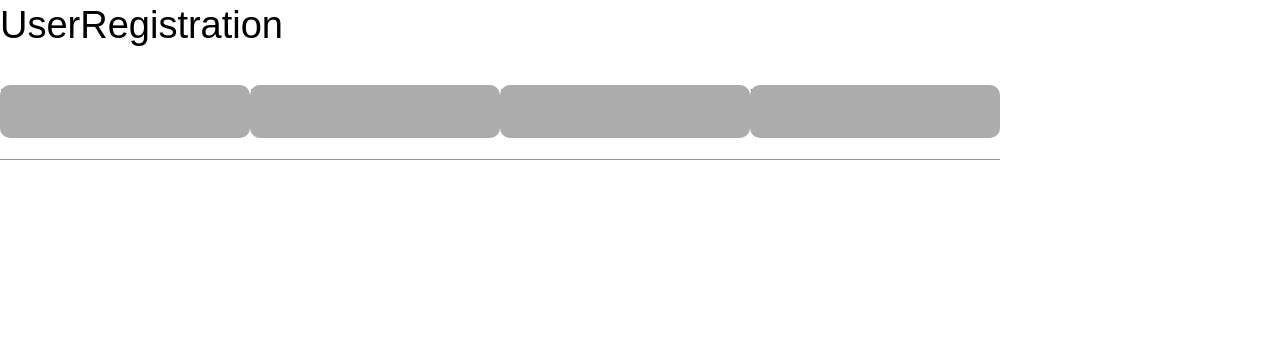
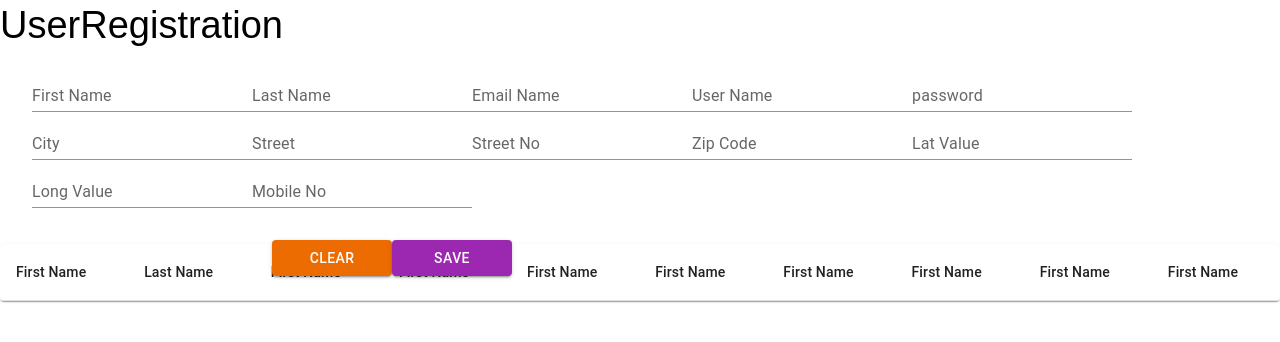
Before and after one commit to Mish880/React-Js-Simple-Templates, a React (Create React App) app: page /user in a window 1280 px wide. Shown: the top 342 px of the page. Built offline with nearby package versions, Linux system fonts and the light colour scheme.

Commit message:
fix errors

```diff
--- a/src/page/UserRegistration/UserRegistration.css
+++ b/src/page/UserRegistration/UserRegistration.css
@@ -1,55 +1,37 @@
-*{
-    box-sizing: border-box;
+.text__container{
+    display: flex;
+    flex-direction: row;
+    flex-wrap: wrap;
+    height: 60%;
+    width: 80%;
+    align-items: center;
+    justify-content: space-evenly;
 }
 
-.container{
-    padding: 16px;
-    background-color: white;
+.clear{
+    position: absolute;
+    left: 34vh !important;
+    top: 4vh !important;
+    width: 15vh;
 }
 
-input[type=text]{
-    width: 100%;
-    padding: 15px;
-    margin: 5px 0 22px 0;
-    display: inline-block;
-    border: none;
-    background:rgb(173, 172, 172);
+.save{
+    position: absolute;
+    left: 56vh !important;
+    top: -3px !important;
+    width: 14vh;
 }
 
-input[type=text]:focus{
-    background-color: rgb(90, 86, 86);
-    outline: none;
+.txt{
+    left: 4vh;
 }
 
-hr{
-    border: 1px solid #ffffff;
-    margin-bottom:25px;
+.table{
+    position: absolute;
+    top: 32vh;
+    color: white;
 }
 
-.registerbtn{
-    background-color:#1a1b1b;
+.col{
     color: white;
-    padding: 16px 20px;
-    margin: 8px 0;
-    border: none;
-    cursor: pointer;
-    width: 100%;
-    opacity: 0.9;
 }
-
-.registerbtn:hover{
-   opacity: 1;
-}
-
-a{
-    color: dodgerblue;
-}
-
-.signin{
-    background-color: #f1f1f1;
-    text-align: center;
-}
-
-table{
-    width: 100%;
-}
--- a/src/page/UserRegistration/UserRegistration.jsx
+++ b/src/page/UserRegistration/UserRegistration.jsx
@@ -8,9 +8,12 @@ import  TableBody from '@mui/material/TableBody';
 import  TableCell  from '@mui/material/TableCell';
 import  TableContainer  from '@mui/material/TableContainer';
 import  TableHead  from '@mui/material/TableHead';
+import  TableRow from '@mui/material/TableRow';
+import  Paper from '@mui/material/Paper';
 
 const UserRegistrationform = ()  =>{
-  return (
+
+return (
 
       <div>
 
@@ -23,12 +26,62 @@ const UserRegistrationform = ()  =>{
               <TextField id="standard-basic" label="Last Name" variant="standard" className='txt'/>
               <TextField id="standard-basic" label="Email Name" variant="standard" className='txt'/>
               <TextField id="standard-basic" label="User Name" variant="standard" className='txt'/>
+              <TextField id="standard-password-input" label="password" type="password" autoComplete="current-password" variant="standard" className='txt'/>
+
+
+              <TextField id="standard-basic" label="City" variant="standard" className='txt'/>
+              <TextField id="standard-basic" label="Street" variant="standard" className='txt'/>
+              <TextField id="standard-basic" label="Street No" variant="standard" className='txt'/>
+              <TextField id="standard-basic" label="Zip Code" variant="standard" className='txt'/>
+              <TextField id="standard-basic" label="Lat Value" variant="standard" className='txt'/>
+              <TextField id="standard-basic" label="Long Value" variant="standard" className='txt'/>
+              <TextField id="standard-basic" label="Mobile No" variant="standard" className='txt'/>
          </div>
 
+          <div className='btn__container'>
+               <Button variant="contained" color='warning' className='clear'>Clear</Button>
+               <Button variant="contained" color='secondary' className='clear'>Save</Button>
+          </div>
 
+       <div>
+       <TableContainer component={Paper}>
+      <Table sx={{ minWidth: 650 }} aria-label="simple table">
+        <TableHead>
+          <TableRow>
 
+            <TableCell classes='col'>First Name</TableCell>
+            <TableCell classes='col'>Last Name</TableCell>
+            <TableCell classes='col'>First Name</TableCell>
+            <TableCell classes='col'>First Name</TableCell>
+            <TableCell classes='col'>First Name</TableCell>
+            <TableCell classes='col'>First Name</TableCell>
+            <TableCell classes='col'>First Name</TableCell>
+            <TableCell classes='col'>First Name</TableCell>
+            <TableCell classes='col'>First Name</TableCell>
+            <TableCell classes='col'>First Name</TableCell>
+          </TableRow>
+        </TableHead>
+        <TableBody>
+          {/*{rows.map((row) => (
+            <TableRow
+              key={row.name}
+              sx={{ '&:last-child td, &:last-child th': { border: 0 } }}
+            >
+              <TableCell component="th" scope="row">
+                {row.name}
+              </TableCell>
+              <TableCell align="right">{row.calories}</TableCell>
+              <TableCell align="right">{row.fat}</TableCell>
+              <TableCell align="right">{row.carbs}</TableCell>
+              <TableCell align="right">{row.protein}</TableCell>
+            </TableRow>
+          ))}  */}
+        </TableBody>
+      </Table>
+    </TableContainer>
+       </div>
 
-      </div>
+  </div>
 
 
 
@@ -36,4 +89,4 @@ const UserRegistrationform = ()  =>{
    );
 }
 
-export default UserRegistrationform
+export default UserRegistrationform;
```
